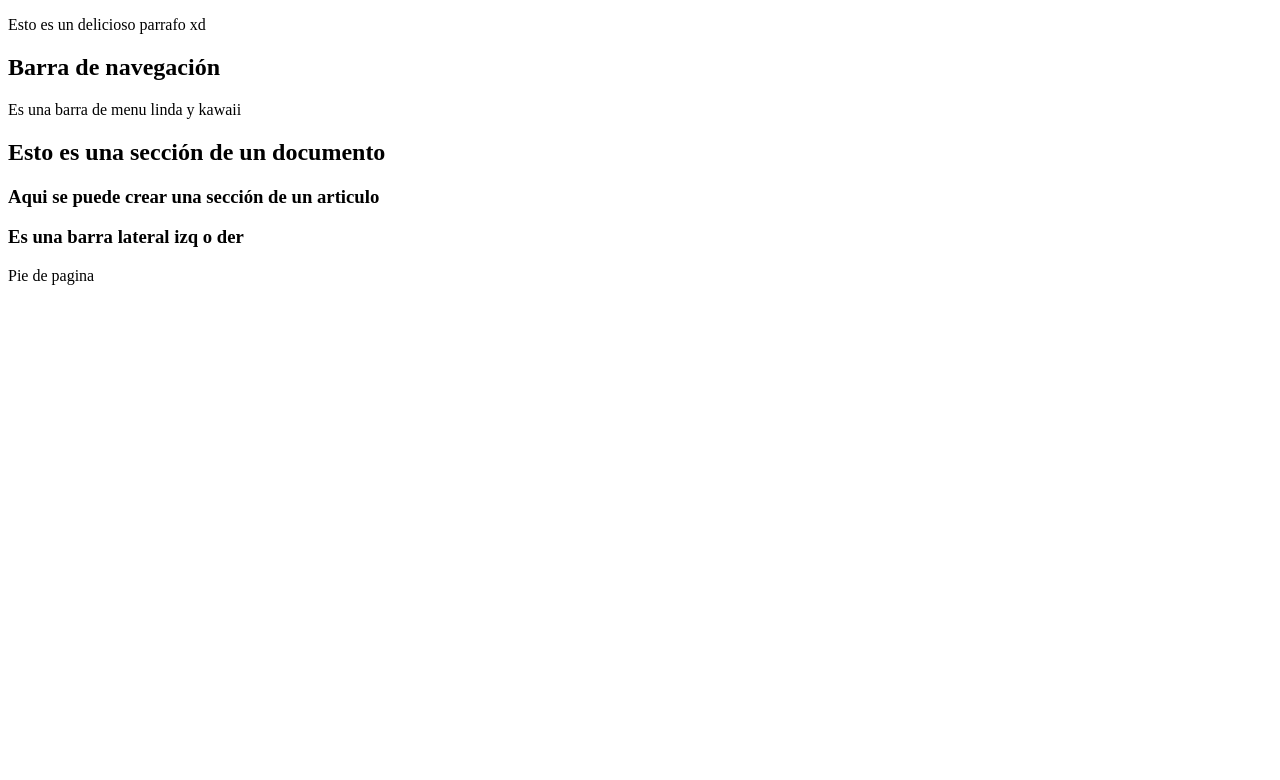
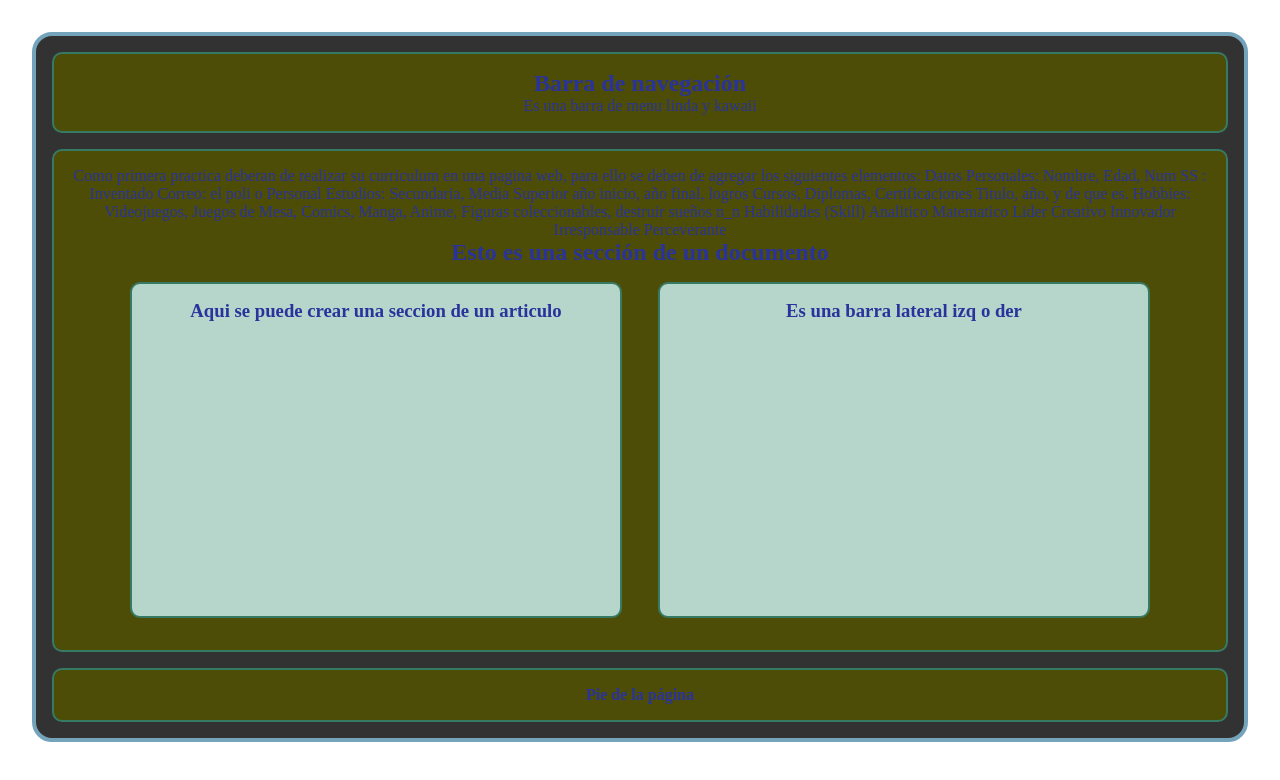
Before and after one commit to PabloGranados/4IV7-PSW-Granados-Martinez-Pablo, a plain HTML site: page index.html in a window 1280 px wide. Drawn offline with Linux system fonts and the light colour scheme.

Commit message:
Archivo completo

```diff
--- /dev/null
+++ b/CSS/masterstyle.css
@@ -0,0 +1,35 @@
+*{
+    padding: 0;
+    margin:0;
+    color:#29339B;
+    text-align: center;
+}
+
+html, body{
+    background-color: white;
+}
+
+.main-container{
+    border: 4px solid #74A4BC;
+    border-radius: 20px;
+    margin: 2rem;
+    background-color: rgb(50, 50, 50);
+}
+
+nav, section, footer, article, aside{
+    border: 2px solid rgb(55, 122, 100);
+    margin: 1rem;
+    border-radius: 10px;
+    padding: 1rem;
+}
+
+article, aside{
+    width: 40%;
+    display: inline-block;
+    height: 300px;
+    background-color: #B6D6CC;
+}
+
+nav, section, footer{
+    background-color: rgb(77, 77, 7);
+}
--- a/index.html
+++ b/index.html
@@ -5,22 +5,55 @@
     <meta http-equiv="X-UA-Compatible" content="IE=edge">
     <meta name="viewport" content="width=device-width, initial-scale=1.0">
     <title>HTML 5 El futuro</title>
+    <link rel="stylesheet" href="/css/masterstyle.css">
 </head>
 <body>
-    <p>Esto es un delicioso parrafo xd</p>
+    <div class="main-container" >
     <nav>
         <h1>Barra de navegación</h1>
         <p>Es una barra de menu linda y kawaii</p>
     </nav>
-    <selection>
+
+    <section>
+        <p>Como primera practica deberan de realizar su curriculum
+            en una pagina web, para ello se deben de agregar los siguientes
+            elementos:
+
+            Datos Personales: Nombre, Edad, Num SS : Inventado
+            Correo: el poli o Personal
+
+            Estudios: Secundaria, Media Superior
+            año inicio, año final, logros
+
+            Cursos, Diplomas, Certificaciones
+            Titulo, año, y de que es.
+
+            Hobbies:
+            Videojuegos, Juegos de Mesa, Comics, Manga,
+            Anime, Figuras coleccionables, destruir sueños n_n
+
+            Habilidades (Skill)
+
+            Analitico
+            Matematico
+            Lider
+            Creativo
+            Innovador
+            Irresponsable
+            Perceverante
+        </p>
         <h2>Esto es una sección de un documento</h2>
         <article>
-            <h3>Aqui se puede crear una sección de un articulo</h3>
+            <h3>Aqui se puede crear una seccion de un articulo</h3>
         </article>
         <aside>
-            <h3> Es una barra lateral izq o der</h3>
+            <h3>Es una barra lateral izq o der</h3>
         </aside>
-    </selection>
-    <footer>Pie de pagina</footer>
+    </section>
+
+    <footer>
+        <h4>Pie de la página</h4>
+    </footer>
+    </div>
 </body>
 </html>
```
